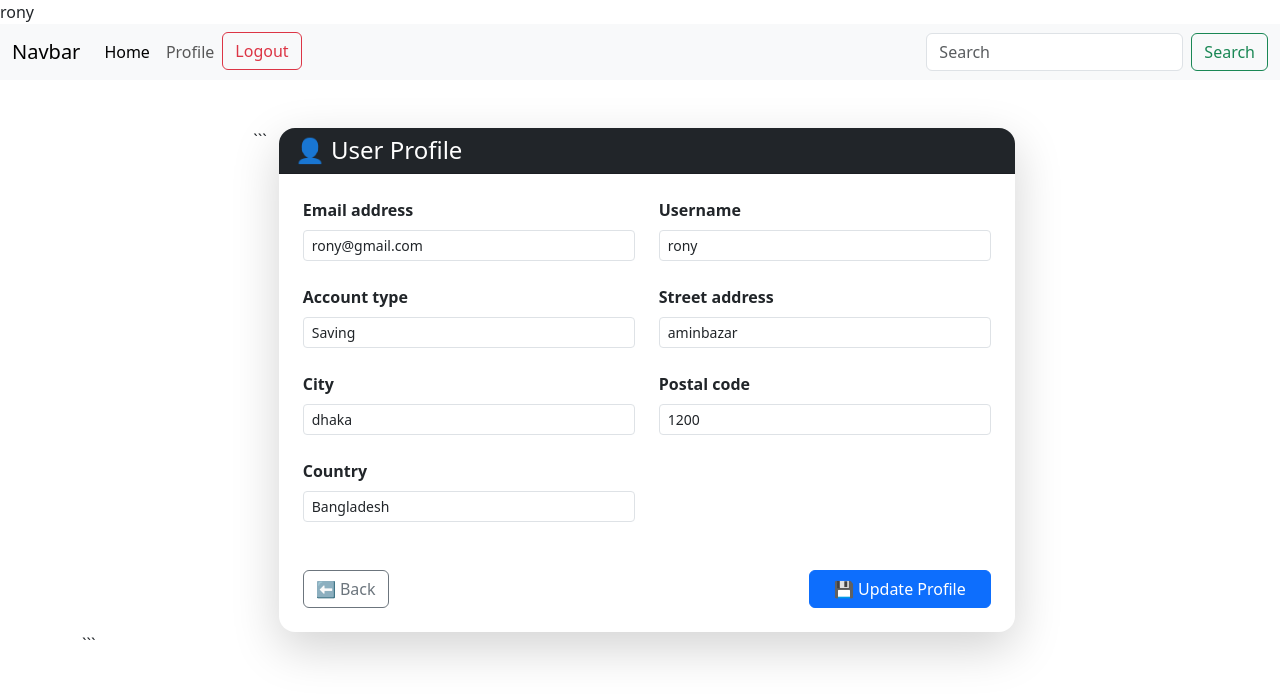
After one commit to Md-RonyMia/bank-management, a Django app: page /profile/ in a window 1280 px wide. The commit adds this page. Shown: the top 700 px of the page. Run offline with Django 5.2, Linux system fonts and the light colour scheme; a user stored in the database is signed in; data comes from the database, SQL or seed files in the repository; both versions use the stored data as it was after the commit.

Commit message:
profile updation form with forms and use userprofile template

````diff
--- a/account/forms.py
+++ b/account/forms.py
@@ -3,6 +3,7 @@ from django.contrib.auth.forms import UserCreationForm
 from django.contrib.auth.models import User
 from .models import UserBankAccount,UserAddress
 from .constants import ACCOUNT_TYPE,GENDER_TYPE
+from django.views.generic import UpdateView
 
 
 class UserRegistrationForm(UserCreationForm):
@@ -57,3 +58,58 @@ class UserRegistrationForm(UserCreationForm):
 
                 }
             )
+class UserUpdateForm(forms.ModelForm):
+    account_type = forms.ChoiceField(choices=ACCOUNT_TYPE)
+    street_address = forms.CharField(max_length=100)
+    city = forms.CharField(max_length=50)
+    postal_code = forms.IntegerField()
+    country = forms.CharField(max_length=100)
+
+    class Meta:
+        model = User
+        fields = ['email', 'username']
+
+    def __init__(self, *args, **kwargs):
+        super().__init__(*args, **kwargs)
+
+        for field in self.fields:
+            self.fields[field].widget.attrs.update({
+                'class': 'form-control form-control-sm mb-2',
+                'placeholder': self.fields[field].label,
+            })
+
+        try:
+            user_address = self.instance.address
+            user_account = self.instance.account
+        except:
+            user_address = None
+            user_account = None
+
+        if user_account:
+            self.fields['account_type'].initial = user_account.account_type
+
+        if user_address:
+            self.fields['street_address'].initial = user_address.street_address
+            self.fields['city'].initial = user_address.city
+            self.fields['postal_code'].initial = user_address.postal_code
+            self.fields['country'].initial = user_address.country
+
+    def save(self, commit=True):
+        user = super().save(commit=False)
+
+        if commit:
+            user.save()
+
+            user_account, _ = UserBankAccount.objects.get_or_create(user=user)
+            user_address, _ = UserAddress.objects.get_or_create(user=user)
+
+            user_account.account_type = self.cleaned_data['account_type']
+            user_account.save()
+
+            user_address.street_address = self.cleaned_data['street_address']
+            user_address.city = self.cleaned_data['city']
+            user_address.postal_code = self.cleaned_data['postal_code']
+            user_address.country = self.cleaned_data['country']
+            user_address.save()
+
+        return user
--- /dev/null
+++ b/account/templates/userprofile.html
@@ -0,0 +1,60 @@
+{% extends 'base.html' %}
+{% block content %}
+
+<div class="container mt-5">
+    <div class="row justify-content-center">
+
+```
+    <div class="col-md-8">
+        <div class="card shadow-lg border-0 rounded-4">
+
+            <!-- Header -->
+            <div class="card-header bg-dark text-white rounded-top-4">
+                <h4 class="mb-0">👤 User Profile</h4>
+            </div>
+
+            <!-- Body -->
+            <div class="card-body p-4">
+                <form method="post">
+                    {% csrf_token %}
+
+                    <!-- Form Fields -->
+                    <div class="row">
+                        {% for field in form %}
+                            <div class="col-md-6 mb-3">
+                                <label class="form-label fw-semibold">
+                                    {{ field.label }}
+                                </label>
+                                {{ field }}
+                                {% if field.errors %}
+                                    <div class="text-danger small">
+                                        {{ field.errors }}
+                                    </div>
+                                {% endif %}
+                            </div>
+                        {% endfor %}
+                    </div>
+
+                    <!-- Buttons -->
+                    <div class="d-flex justify-content-between mt-4">
+                        <a href="{% url 'home' %}" class="btn btn-outline-secondary">
+                            ⬅ Back
+                        </a>
+
+                        <button type="submit" class="btn btn-primary px-4">
+                            💾 Update Profile
+                        </button>
+                    </div>
+
+                </form>
+            </div>
+
+        </div>
+    </div>
+
+</div>
+```
+
+</div>
+
+{% endblock %}
--- a/account/urls.py
+++ b/account/urls.py
@@ -1,8 +1,9 @@
 from django.urls import path
-from account.views import UserRegistrationView, UserLoginView, UserLogoutView
+from account.views import UserLoginView, UserLogoutView, UserUpdateView
+
 
 urlpatterns = [
-    path('register/', UserRegistrationView.as_view(), name='register'),
     path('login/', UserLoginView.as_view(), name='login'),
     path('logout/', UserLogoutView.as_view(), name='logout'),
+    path('profile/', UserUpdateView.as_view(), name='userprofile'),
 ]
--- a/account/views.py
+++ b/account/views.py
@@ -1,11 +1,13 @@
 from django.shortcuts import render
-from django.views.generic import FormView
+from django.views.generic import FormView,UpdateView
+from django.contrib.auth.forms import UserCreationForm
 from .forms import UserRegistrationForm
 from django.urls import reverse_lazy
-from django.contrib.auth import login
+from django.contrib.auth import login,logout
 from django.contrib.auth.forms import AuthenticationForm
 from django.contrib.auth.views import LogoutView,LoginView
-from django.contrib.auth import logout
+from .forms import UserUpdateForm
+
 
 
 
@@ -28,5 +30,13 @@ class UserLoginView(LoginView):
 
 class UserLogoutView(LogoutView):
     def get_success_url(self):
-        logout(self.request)
         return reverse_lazy('home')
+class UserUpdateView(UpdateView):
+    template_name = 'userprofile.html'
+    form_class = UserUpdateForm
+
+    def get_object(self):
+        return self.request.user
+
+    def get_success_url(self):
+        return reverse_lazy('userprofile')
--- a/core/templates/navbar.html
+++ b/core/templates/navbar.html
@@ -11,11 +11,12 @@
         </li>
         {% if user.is_authenticated %}
         <li class="nav-item">
-          <a class="nav-link" href="#">Profile</a>
+          <a class="nav-link" href="{% url 'userprofile' %}">Profile</a>
         </li>
-        <li class="nav-item">
-          <a class="nav-link" href="{% url 'logout' %}">Logout</a>
-        </li>
+        <form action="{% url 'logout' %}" method="post">
+          {% csrf_token %}
+          <button class="btn btn-outline-danger" type="submit">Logout</button>
+        </form>
         {% else %}
         <li class="nav-item">
           <a class="nav-link" href="{% url 'login' %}">Login</a>
--- a/core/urls.py
+++ b/core/urls.py
@@ -1,6 +1,7 @@
 from django.urls import path
 from .views import HomeView
 from account.views import UserRegistrationView
+
 
 urlpatterns = [
     path('', HomeView.as_view(), name='home'),
--- a/newpro/urls.py
+++ b/newpro/urls.py
@@ -20,5 +20,5 @@ from django.urls import path,include
 urlpatterns = [
     path('admin/', admin.site.urls),
     path('', include('core.urls')),
-    path('account/', include('account.urls')),
+    path('', include('account.urls')),
 ]
````
Also changed, not shown: db.sqlite3.
